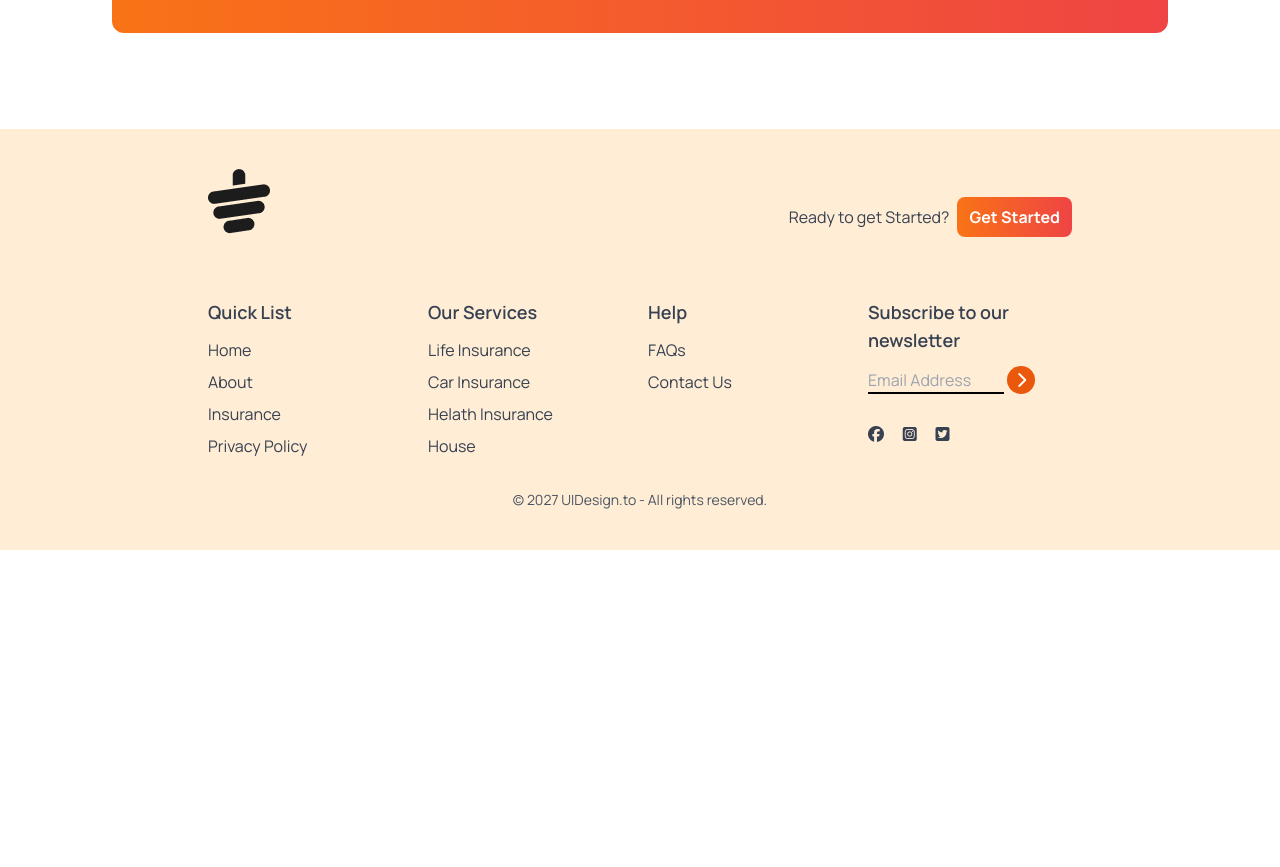
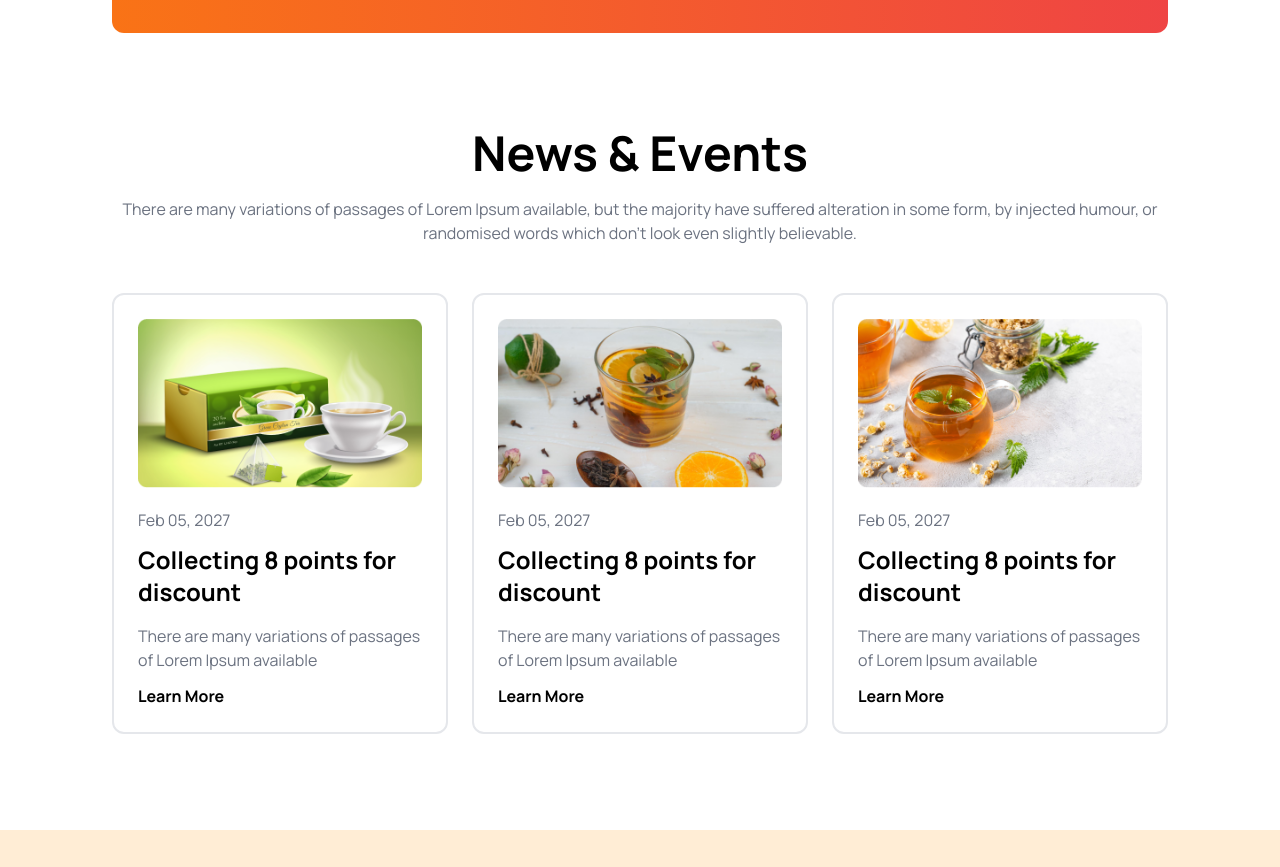
Before and after one commit to Nashitgit/Tea-House, a plain HTML site: page index.html in a window 1280 px wide. Shown: the part 2360-3227 px from the top of the page. Before the commit the page ends 2910 px from the top, so only its background shows below. Drawn offline with nearby package versions, Linux system fonts and the light colour scheme.

Commit message:
News section added

```diff
--- a/index.html
+++ b/index.html
@@ -21,7 +21,7 @@
                         clifford: '#da373d',
                     },
                     fontFamily: {
-                       manrope: ['Manrope', 'sans-serif']
+                        manrope: ['Manrope', 'sans-serif']
                     },
                 }
             }
@@ -223,7 +223,54 @@
 
 
         <!-- News Section -->
+        <section class="mb-24">
+            <!-- text -->
+            <div class="text-center mb-12">
+                <h1 class="text-5xl font-bold mb-5 ">News & Events</h1>
+                <p class="text-gray-500">There are many variations of passages of Lorem Ipsum available, but the
+                    majority have suffered alteration in some form, by injected humour, or randomised words which don't
+                    look even slightly believable. </p>
+            </div>
 
+            <!-- cards container -->
+            <div class="grid grid-cols-1 md:grid-cols-2 lg:grid-cols-3 gap-6">
+                <!-- card -->
+                <div  class="border-2 p-6 rounded-xl">
+                    <div class="mb-5">
+                        <img src="./images/news-1.png" alt="">
+                    </div>
+                    <div>
+                        <p class="text-gray-500 mb-3">Feb 05, 2027</p>
+                        <h3 class="text-2xl font-bold mb-4 ">Collecting 8 points for discount</h3>
+                        <p class="text-gray-500 mb-3">There are many variations of passages of Lorem Ipsum available</p>
+                        <button class="font-bold">Learn More</button>
+                    </div>
+                </div>
+                <div  class="border-2 p-6 rounded-xl">
+                    <div class="mb-5">
+                        <img src="./images/news-2.png" alt="">
+                    </div>
+                    <div>
+                        <p class="text-gray-500 mb-3">Feb 05, 2027</p>
+                        <h3 class="text-2xl font-bold mb-4 ">Collecting 8 points for discount</h3>
+                        <p class="text-gray-500 mb-3">There are many variations of passages of Lorem Ipsum available</p>
+                        <button class="font-bold">Learn More</button>
+                    </div>
+                </div>
+                <div  class="border-2 p-6 rounded-xl">
+                    <div class="mb-5">
+                        <img src="./images/news-3.png" alt="">
+                    </div>
+                    <div>
+                        <p class="text-gray-500 mb-3">Feb 05, 2027</p>
+                        <h3 class="text-2xl font-bold mb-4 ">Collecting 8 points for discount</h3>
+                        <p class="text-gray-500 mb-3">There are many variations of passages of Lorem Ipsum available</p>
+                        <button class="font-bold">Learn More</button>
+                    </div>
+                </div>
+
+            </div>
+        </section>
 
     </main>
 
@@ -278,7 +325,8 @@
                         <div>
                             <input class="bg-transparent border-b-2 border-black w-4/6" type="text"
                                 placeholder="Email Address">
-                            <i class="fa-solid fa-chevron-right w-7 h-7 bg-orange-600 inline-flex rounded-full text-white justify-center items-center"></i>
+                            <i
+                                class="fa-solid fa-chevron-right w-7 h-7 bg-orange-600 inline-flex rounded-full text-white justify-center items-center"></i>
 
                             <div class="flex w-2/5 justify-between mb-2 mt-8">
                                 <i class="fa-brands fa-facebook"></i>
@@ -290,10 +338,10 @@
                 </div>
             </div>
 
-                <!-- copyright -->
-                 <div class="text-center pt-4 mt-4">
-                    <p class="text-sm text-gray-600">© 2027 UIDesign.to - All rights reserved.</p>
-                 </div>
+            <!-- copyright -->
+            <div class="text-center pt-4 mt-4">
+                <p class="text-sm text-gray-600">© 2027 UIDesign.to - All rights reserved.</p>
+            </div>
         </div>
     </footer>
 
```
